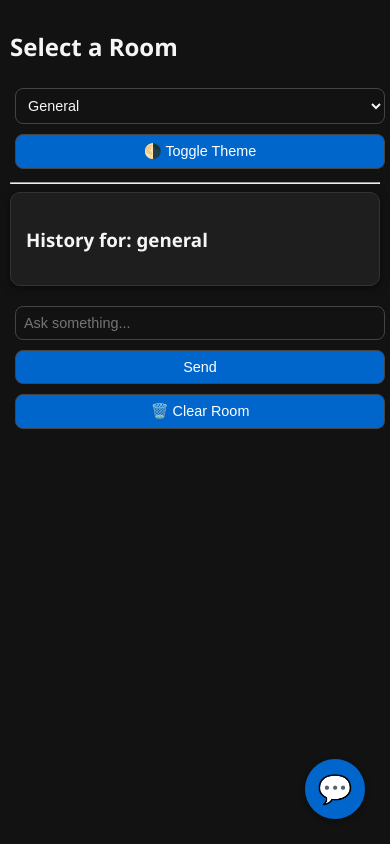
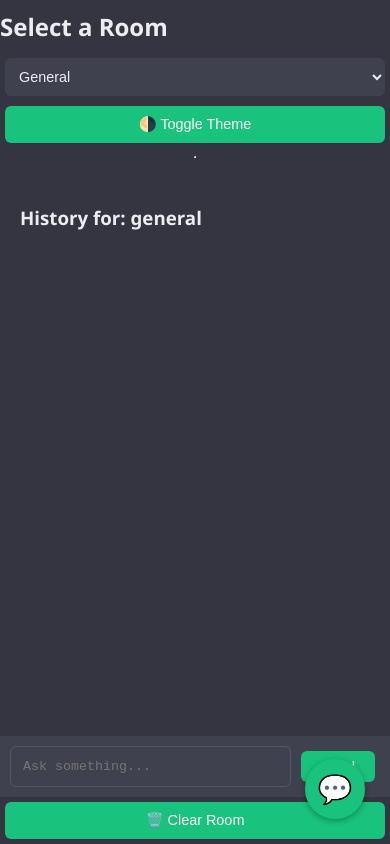
Before and after one commit to NikaKiknadze1/shared-gpt-brainstorm, a plain HTML site: page index.html in a window 390 px wide. Drawn offline with Linux system fonts and the light colour scheme; no server answers.

Commit message:
Enhance chat layout for ChatGPT look

```diff
--- a/index.html
+++ b/index.html
@@ -4,10 +4,14 @@
   <title>Shared GPT with Room History</title>
   <meta name="viewport" content="width=device-width, initial-scale=1.0">
   <style>
-     body {
+    body {
       font-family: 'Segoe UI', Tahoma, Geneva, Verdana, sans-serif;
+      display: flex;
+      flex-direction: column;
+      height: 100vh;
       margin: 0;
-      padding: 20px;
+      background-color: #343541;
+      color: #ececf1;
       transition: background 0.3s, color 0.3s;
     }
 
@@ -16,84 +20,60 @@
       color: #000000;
     }
 
-    body.dark {
-      background-color: #121212;
-      color: #f5f5f5;
+    h2 {
+      margin: 10px 0;
     }
 
-    h2 {
-      color: inherit;
+    select, button {
+      padding: 10px;
+      margin: 5px;
+      border: none;
+      border-radius: 6px;
+      font-size: 1em;
     }
 
-    select, input, button {
-      padding: 10px;
-      margin: 5px;
-      border: 1px solid #444;
-      border-radius: 8px;
-      font-size: 1em;
-      background-color: inherit;
-      color: inherit;
+    select {
+      background-color: #40414f;
+      color: #ececf1;
     }
 
     button {
       cursor: pointer;
-      background-color: #0066cc;
+      background-color: #19c37d;
       color: white;
-      transition: background 0.3s;
-    }
-
-    button:hover {
-      background-color: #004d99;
     }
 
     #chatBox {
-      max-height: 400px;
+      flex: 1;
       overflow-y: auto;
-      padding: 15px;
-      border-radius: 10px;
-      border: 1px solid #333;
-      margin-bottom: 15px;
-    }
-
-    body.light #chatBox {
-      background-color: #fdfdfd;
-      box-shadow: 0 2px 8px rgba(0,0,0,0.1);
-    }
-
-    body.dark #chatBox {
-      background-color: #1e1e1e;
-      box-shadow: 0 2px 8px rgba(0,0,0,0.5);
+      padding: 20px;
     }
 
     .message {
       margin: 10px 0;
-      padding: 12px 16px;
-      border-radius: 20px;
-      max-width: 70%;
-      clear: both;
-      position: relative;
-      word-wrap: break-word;
+      padding: 12px;
+      border-radius: 8px;
+      max-width: 80%;
+      white-space: pre-wrap;
     }
 
     .user {
-      background-color: #2a9d8f;
-      float: right;
-      text-align: right;
+      background-color: #007aff;
       color: #fff;
+      margin-left: auto;
     }
 
     .gpt {
-      background-color: #2c2c2c;
-      float: left;
-      text-align: left;
-      color: #f5f5f5;
+      background-color: #444654;
+      color: #ececf1;
+      margin-right: auto;
     }
 
     .timestamp {
       font-size: 0.75em;
-      color: #aaa;
-      margin-top: 5px;
+      opacity: 0.7;
       display: block;
+      margin-top: 4px;
     }
 
     .date-divider {
@@ -104,28 +84,41 @@
       margin: 20px 0 10px;
     }
 
+    .input-area {
+      display: flex;
+      position: sticky;
+      bottom: 0;
+      padding: 10px;
+      background-color: #40414f;
+    }
+
+    .input-area textarea {
+      flex: 1;
+      padding: 12px;
+      border: 1px solid #565869;
+      border-radius: 6px;
+      background-color: #40414f;
+      resize: none;
+      overflow-y: hidden;
+      color: inherit;
+    }
+
+    .input-area button {
+      margin-left: 10px;
+      border: none;
+      border-radius: 6px;
+      background-color: #19c37d;
+      color: #fff;
+      padding: 0 20px;
+    }
+
     .mobile-chat-btn {
       display: none;
     }
 
     @media (max-width: 600px) {
-      body {
-        padding: 10px;
-      }
-
-      select, input, button {
+      select, button, .input-area input {
         font-size: 0.9em;
-        padding: 8px;
-        width: 100%;
-        box-sizing: border-box;
-      }
-
-      #chatBox {
-        max-height: 60vh;
-      }
-
-      .message {
-        max-width: 90%;
       }
 
       .mobile-chat-btn {
@@ -133,7 +126,7 @@
         position: fixed;
         bottom: 20px;
         right: 20px;
-        background-color: #0066cc;
+        background-color: #19c37d;
         color: white;
         border: none;
         border-radius: 50%;
@@ -156,8 +149,10 @@
   <button onclick="toggleTheme()">🌗 Toggle Theme</button>
   <hr>
   <div id="chatBox"></div>
-  <input id="userInput" placeholder="Ask something..." onkeydown="if(event.key === 'Enter'){ sendMessage(); }" />
-  <button onclick="sendMessage()">Send</button>
+  <div class="input-area">
+    <textarea id="userInput" placeholder="Ask something..." rows="1" onkeydown="if(event.key === 'Enter' && !event.shiftKey){ event.preventDefault(); sendMessage(); }" oninput="autoResize(this)"></textarea>
+    <button onclick="sendMessage()">Send</button>
+  </div>
   <button onclick="clearRoom()">🗑️ Clear Room</button>
   <button class="mobile-chat-btn" onclick="focusInput()">💬</button>
 
@@ -223,6 +218,7 @@
       const input = inputEl.value;
       if (!input.trim()) return;
       inputEl.value = "";
+      inputEl.style.height = "auto";
 
       await db.collection("rooms").doc(currentRoom).collection("messages").add({
         text: input,
@@ -269,6 +265,11 @@
       document.getElementById("userInput").focus();
     }
 
+    function autoResize(textarea) {
+      textarea.style.height = "auto";
+      textarea.style.height = textarea.scrollHeight + "px";
+    }
+
     window.onload = () => {
       const savedTheme = localStorage.getItem('theme') || 'dark';
       document.body.classList.add(savedTheme);
```
